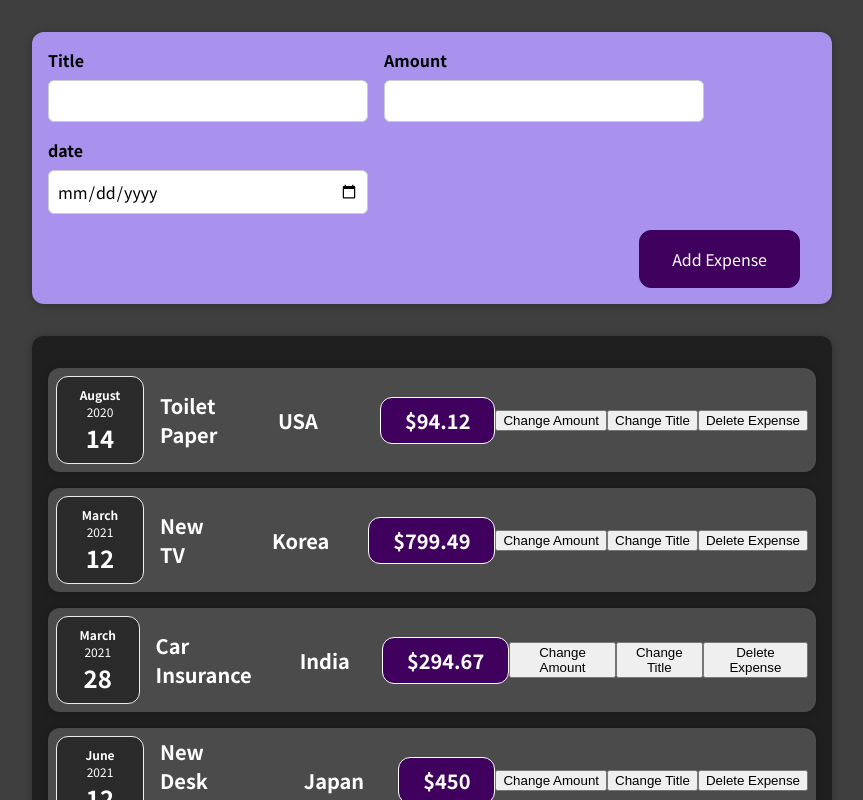
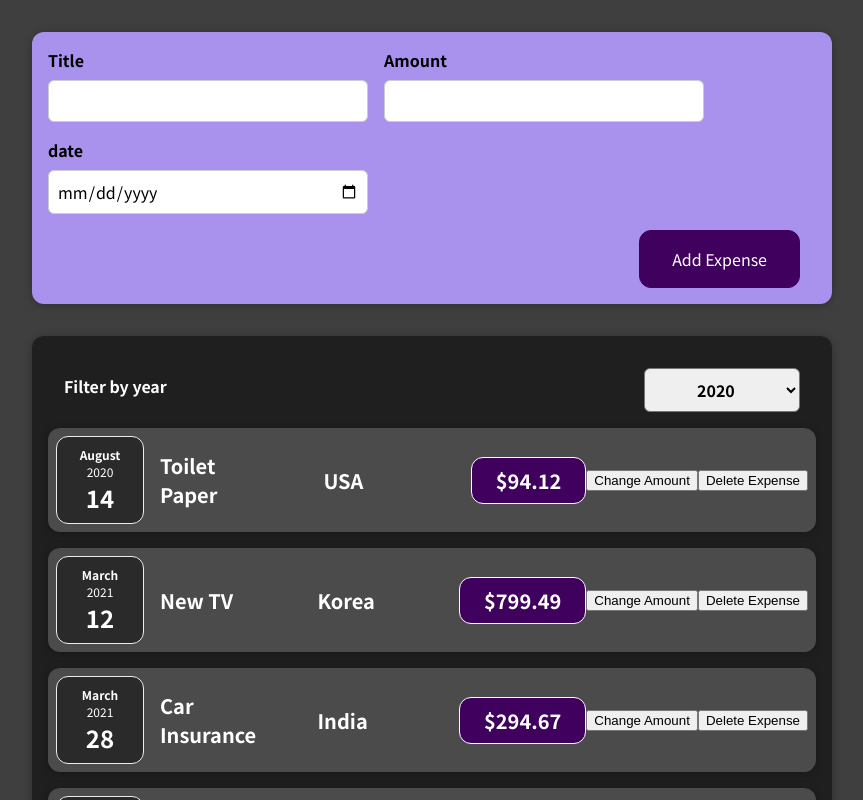
Before and after one commit to prakharsinghal311/01-starting-setup, a React (Create React App) app: page / in a window 1280 px wide. Shown: the top 800 px of the page, without its empty margins (208-1071 px from the left). Built offline with nearby package versions, Linux system fonts and the light colour scheme.

Commit message:
Making the expense form input visible on screen

```diff
--- a/src/App.js
+++ b/src/App.js
@@ -1,8 +1,8 @@
-import React from "react";
+import React, { useState } from "react";
 import Expenses from "./components/Expenses/Expenses";
 import NewExpense from "./components/NewExpense/NewExpense";
-const App = () => {
-  const expenses = [
+
+const DUMMY_EXPENSES = [
   {
     id: "e1",
     title: "Toilet Paper",
@@ -33,6 +33,15 @@
   },
 ];
 
+const App = () => {
+  const [expenses, setExpenses] = useState(DUMMY_EXPENSES);
+
+  const addExpenseHandler = (expense) => {
+    setExpenses((prevExpenses) => {
+      return [expense, ...prevExpenses];
+    });
+  };
+
   // return React.createElement(
   //   "div",
   //   {},
@@ -42,7 +51,7 @@
 
   return (
     <div>
-      <NewExpense />
+      <NewExpense onAddExpense={addExpenseHandler} />
       <Expenses expenseItems={expenses} />
     </div>
   );
--- a/src/components/Expenses/ExpenseItem.js
+++ b/src/components/Expenses/ExpenseItem.js
@@ -4,19 +4,11 @@
 import Card from "../UI/Card";
 import "./ExpenseItem.css";
 const ExpenseItem = (props) => {
-  const [title, setTitle] = useState(props.title);
-  console.log("Expense item evaluated by react");
-
   const [amount, setAmount] = useState(props.amount);
 
   const expenseHandler = () => {
     setAmount("100$");
     console.log(amount);
-  };
-
-  const clickHandler = () => {
-    setTitle("Updated!");
-    console.log(title);
   };
   const eventHandler = () => {
     document.getElementById(props.id).remove();
@@ -26,12 +18,11 @@
       <Card className="expense-item">
         <ExpenseDate date={props.date} />
         <ExpenseDetails
-          title={title}
+          title={props.title}
           location={props.location}
           amount={amount}
         />
         <button onClick={expenseHandler}>Change Amount</button>
-        <button onClick={clickHandler}>Change Title</button>
         <button onClick={eventHandler}>Delete Expense</button>
       </Card>
     </div>
--- a/src/components/Expenses/Expenses.js
+++ b/src/components/Expenses/Expenses.js
@@ -1,10 +1,20 @@
-import React from "react";
+import React, { useState } from "react";
 import "./Expenses.css";
 import ExpenseItem from "./ExpenseItem";
 import Card from "../UI/Card";
+import ExpensesFilter from "./ExpensesFilter";
 const Expenses = (props) => {
+  const [filteredYear, setFilteredYear] = useState("2020");
+  const filterChangeHandler = (selectedYear) => {
+    setFilteredYear(selectedYear);
+  };
   return (
+    <div>
       <Card className="expenses">
+        <ExpensesFilter
+          selected={filteredYear}
+          onChangeFilter={filterChangeHandler}
+        />
         {props.expenseItems.map((items) => (
           <ExpenseItem
             title={items.title}
@@ -16,6 +26,7 @@
           />
         ))}
       </Card>
+    </div>
   );
 };
 
--- /dev/null
+++ b/src/components/Expenses/ExpensesFilter.css
@@ -0,0 +1,24 @@
+.expenses-filter {
+  color: white;
+  padding: 0 1rem;
+}
+
+.expenses-filter__control {
+  display: flex;
+  width: 100%;
+  align-items: center;
+  justify-content: space-between;
+  margin: 1rem 0;
+}
+
+.expenses-filter label {
+  font-weight: bold;
+  margin-bottom: 0.5rem;
+}
+
+.expenses-filter select {
+  font: inherit;
+  padding: 0.5rem 3rem;
+  font-weight: bold;
+  border-radius: 6px;
+}
--- /dev/null
+++ b/src/components/Expenses/ExpensesFilter.js
@@ -0,0 +1,25 @@
+import React from "react";
+
+import "./ExpensesFilter.css";
+
+const ExpensesFilter = (props) => {
+  const dropdownChangeHandler = (event) => {
+    props.onChangeFilter(event.target.value);
+  };
+
+  return (
+    <div className="expenses-filter">
+      <div className="expenses-filter__control">
+        <label>Filter by year</label>
+        <select value={props.selected} onChange={dropdownChangeHandler}>
+          <option value="2022">2022</option>
+          <option value="2021">2021</option>
+          <option value="2020">2020</option>
+          <option value="2019">2019</option>
+        </select>
+      </div>
+    </div>
+  );
+};
+
+export default ExpensesFilter;
--- a/src/components/NewExpense/ExpenseForm.js
+++ b/src/components/NewExpense/ExpenseForm.js
@@ -1,7 +1,7 @@
 import React, { useState } from "react";
 
 import "./ExpenseForm.css";
-const ExpenseForm = () => {
+const ExpenseForm = (props) => {
   const [enteredTitle, setEnteredTitle] = useState("");
   const [enteredAmount, setEnteredAmount] = useState("");
   const [enteredDate, setEnteredDate] = useState("");
@@ -45,14 +45,21 @@
       date: new Date(enteredDate),
     };
 
-    console.log(expenseData);
+    props.onSaveExpenseData(expenseData);
+    setEnteredTitle("");
+    setEnteredAmount("");
+    setEnteredDate("");
   };
   return (
     <form onSubmit={submitHandler}>
       <div className="new-expense__controls">
         <div className="new-expense__control">
           <label>Title</label>
-          <input type="text" onChange={titleChangeHandler} />
+          <input
+            type="text"
+            value={enteredTitle}
+            onChange={titleChangeHandler}
+          />
         </div>
         <div className="new-expense__control">
           <label>Amount</label>
@@ -60,6 +67,7 @@
             type="number"
             min="0.01"
             step="0.01"
+            value={enteredAmount}
             onChange={amountChangeHandler}
           />
         </div>
@@ -69,6 +77,7 @@
             type="date"
             min="2023-02-22"
             max="2024-12-31"
+            value={enteredDate}
             onChange={dateChangeHandler}
           />
         </div>
--- a/src/components/NewExpense/NewExpense.js
+++ b/src/components/NewExpense/NewExpense.js
@@ -2,10 +2,18 @@
 import "./NewExpense.css";
 import ExpenseForm from "./ExpenseForm";
 
-function NewExpense() {
+function NewExpense(props) {
+  const saveExpenseDataHandler = (enteredExpenseData) => {
+    const expenseData = {
+      ...enteredExpenseData,
+      id: Math.random().toString(),
+    };
+    props.onAddExpense(expenseData);
+  };
+
   return (
     <div className="new-expense">
-      <ExpenseForm />
+      <ExpenseForm onSaveExpenseData={saveExpenseDataHandler} />
     </div>
   );
 }
```
Lines whose indentation alone changed are shown as unchanged.
